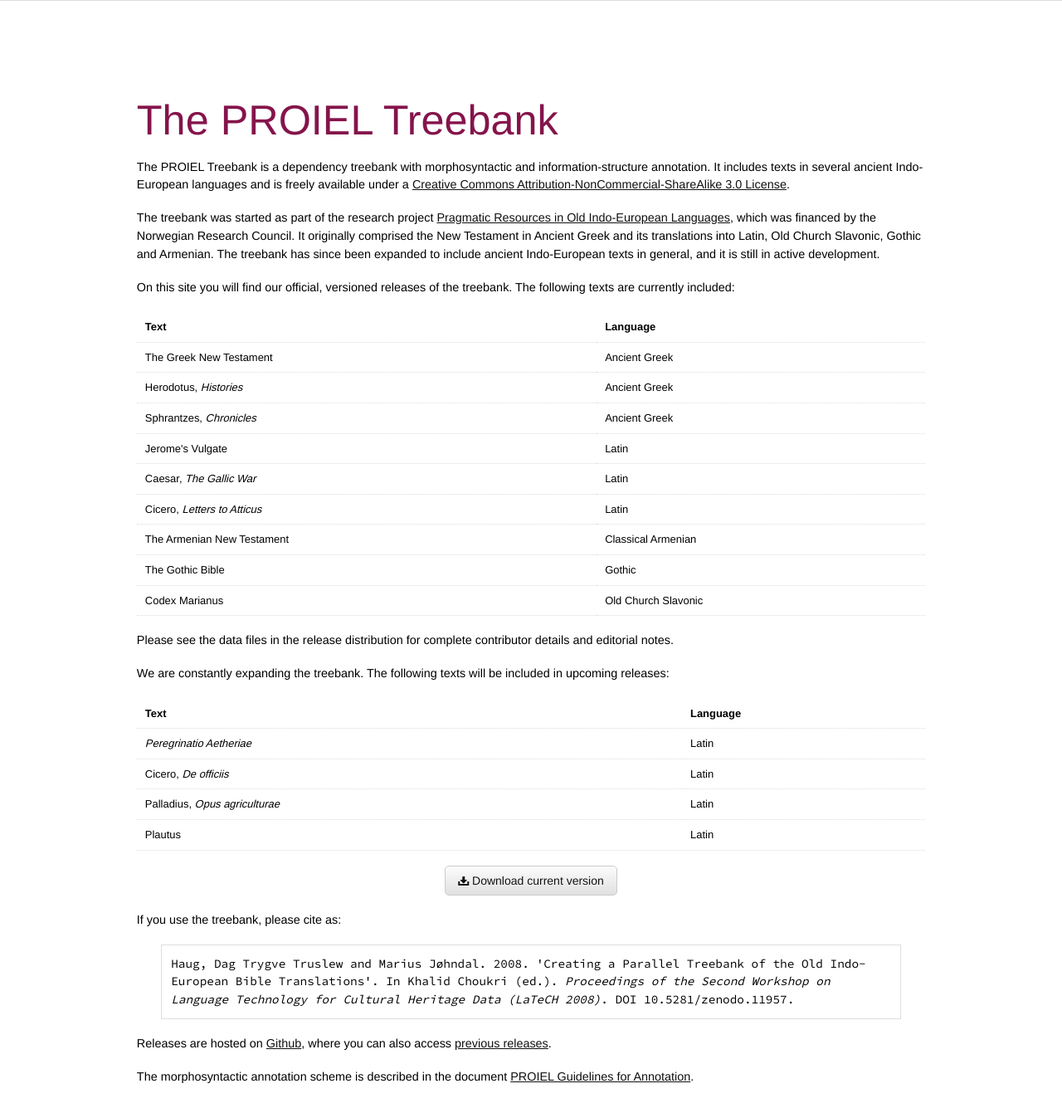
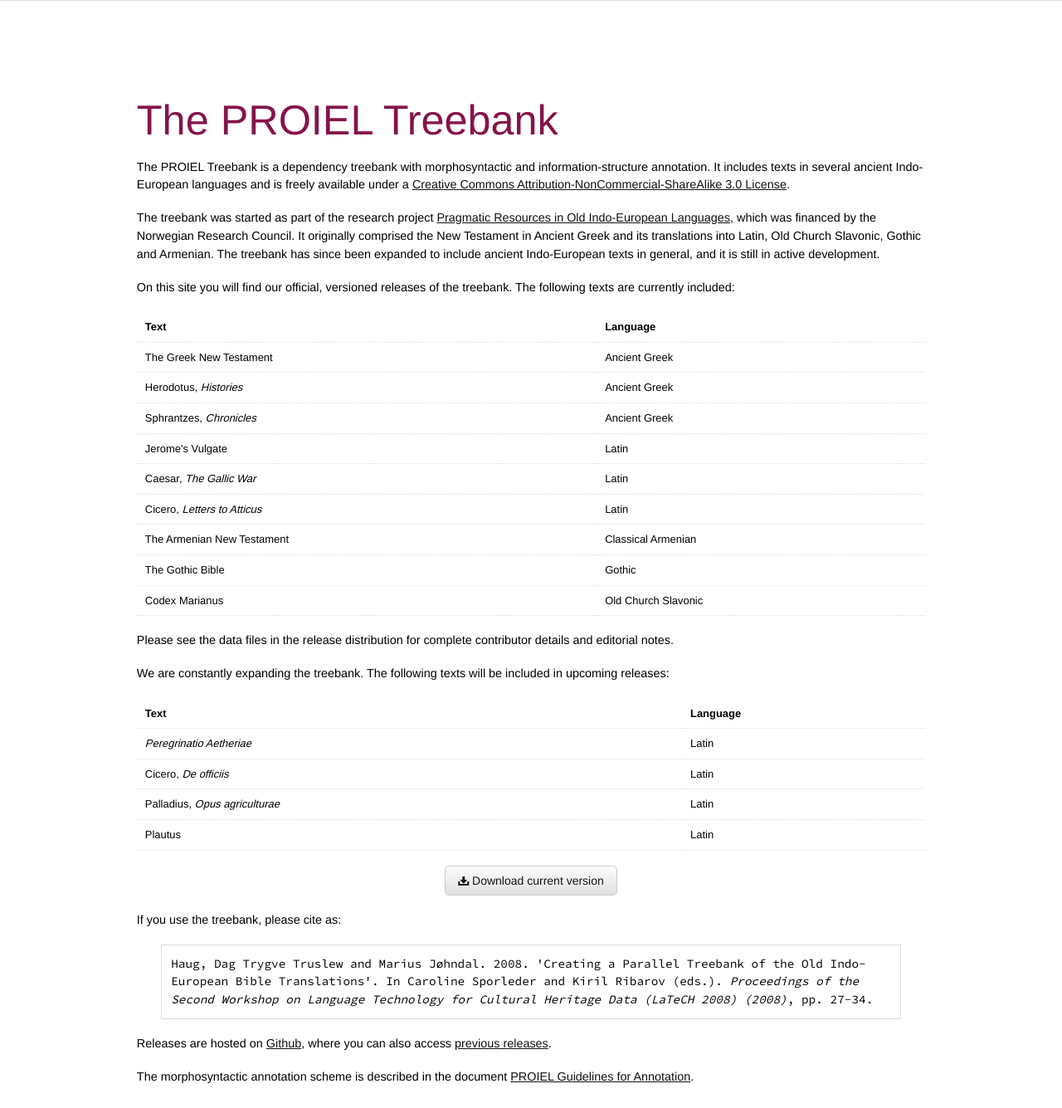
Before and after one commit to proiel/proiel.github.io, a Jekyll site: the page built from index.html, in a window 1280 px wide. Shown: the whole page at 83% size. Built offline with Jekyll 4.4.1, drawn with Linux system fonts in a browser that asks for light colours.

Commit message:
Updated standard reference

```diff
--- a/index.html
+++ b/index.html
@@ -114,8 +114,7 @@
           <div class="citation">
 Haug, Dag Trygve Truslew and Marius Jøhndal. 2008.
 'Creating a Parallel Treebank of the Old Indo-European Bible Translations'. In
-Khalid Choukri (ed.). <em>Proceedings of the Second Workshop on
-Language Technology for Cultural Heritage Data (LaTeCH 2008)</em>. DOI 10.5281/zenodo.11957.
+Caroline Sporleder and Kiril Ribarov (eds.). <em>Proceedings of the Second Workshop on Language Technology for Cultural Heritage Data (LaTeCH 2008) (2008)</em>, pp. 27-34.
           </div>
 
         </p>
```
